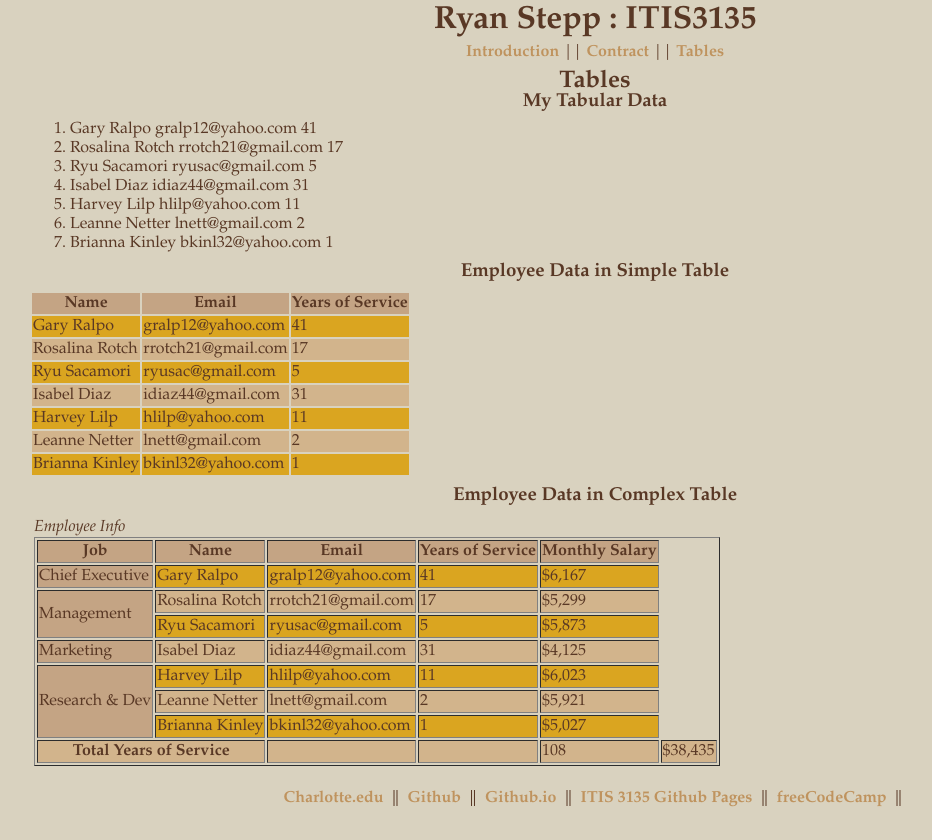
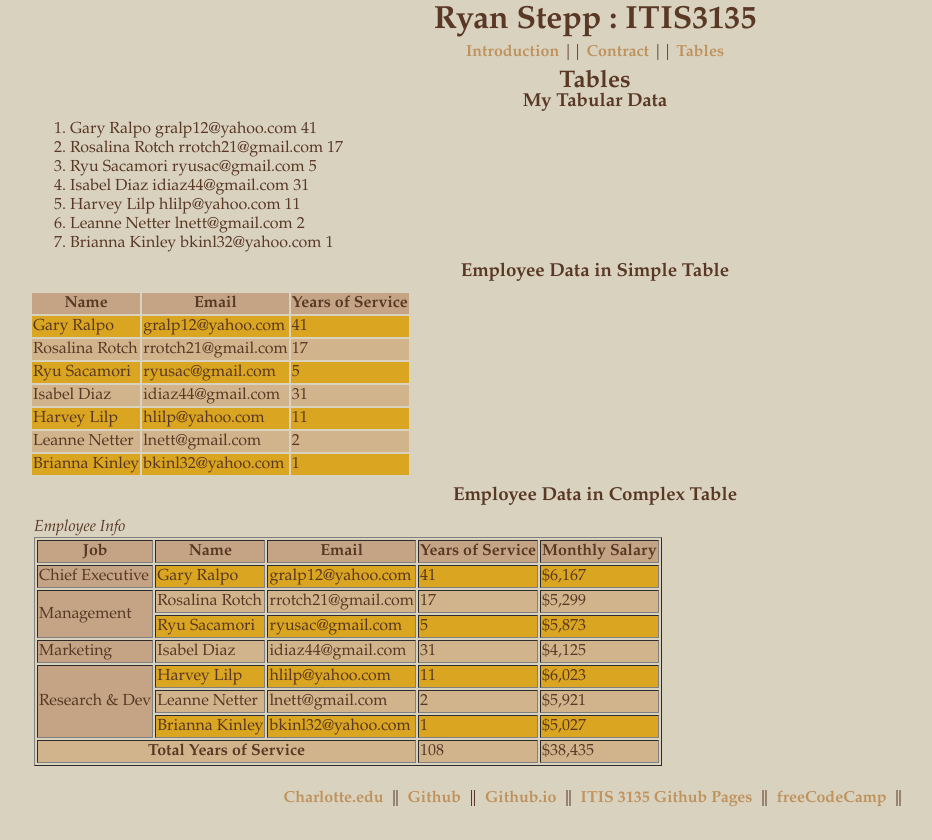
Before and after one commit to rstepp1/rstepp1.github.io, a plain HTML site: page itis3135/tables.html in a window 1280 px wide. Shown: the top 840 px of the page, without its empty margins (45-977 px from the left). Drawn offline with Linux system fonts and the light colour scheme.

Commit message:
Update tables.html

```diff
--- a/itis3135/tables.html
+++ b/itis3135/tables.html
@@ -138,8 +138,7 @@
 				<td>$5,027</td>
 			</tr>
 			<tr>
-				<th colspan="2"> Total Years of Service<th>
-				<td>&nbsp;</td>
+				<th colspan="3"> Total Years of Service</th>
 				<td>108</td>
 				<td>$38,435</td>
 			</tr>
```
